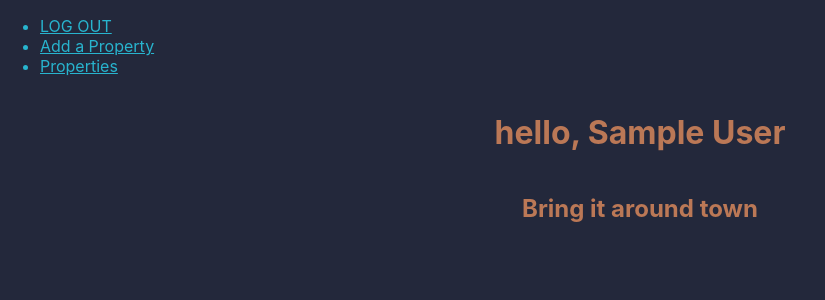
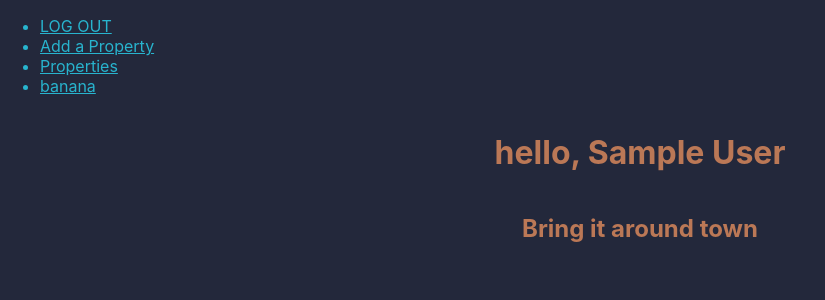
Before and after one commit to DevonJenkins/property-app-frontend, a React (Create React App) app: page / in a window 1280 px wide. Shown: the top 300 px of the page, without its empty margins (0-825 px from the left). Built offline with nearby package versions, Linux system fonts and the light colour scheme; no server answers; sample sign-in values are in the browser's storage.

Commit message:
add items page to nav bar

```diff
--- a/src/App.jsx
+++ b/src/App.jsx
@@ -52,9 +52,6 @@ const App = () => {
     await propertyService.deleteOneProperty(id)
     setProperties(properties.filter(property => property.id !== parseInt(id)))
   }
-	//should I make an add item function to create item data even though item
-	//creation already works?
-	//
 	//edit item
 	//delete item
 
@@ -76,7 +73,7 @@ const App = () => {
 
   return (
     <>
-      <NavBar user={user} handleLogout={handleLogout} />
+      <NavBar user={user} setProperty={setProperty} handleLogout={handleLogout} />
       <Routes>
         <Route path="/" element={<Landing user={user} />} />
         <Route
@@ -124,10 +121,10 @@ const App = () => {
             }
           />
 					<Route
-						path="/properties/:id/items"
+						path="/properties/items"
 						element={
 							<ProtectedRoute user={user}>
-								<ItemsList property={property} user={user} items={items}/>
+								<ItemsList  user={user} items={items}/>
 							</ProtectedRoute>
 						}
 					/>
--- a/src/components/Items/Items.jsx
+++ b/src/components/Items/Items.jsx
@@ -8,7 +8,7 @@ return (
 				<h1>Items</h1>
 				< ItemForm property={property} setProperty={setProperty}/>
 				{console.log(property.items)}
-					<Link to= {`/properties/${property.id}/items`} >
+					<Link to= {`/properties/items`} >
 						Items
 					</Link>
 				{property.items.map((item) => (
--- a/src/components/NavBar/NavBar.jsx
+++ b/src/components/NavBar/NavBar.jsx
@@ -1,6 +1,8 @@
 import { Link } from 'react-router-dom'
+import { useParams } from 'react-router-dom'
 
-const NavBar = ({ user, handleLogout }) => {
+const NavBar = ({ user,  handleLogout, property }) => {
+	console.log("nav bar id:", useParams())
   return (
     <>
       {user ?
@@ -9,6 +11,7 @@ const NavBar = ({ user, handleLogout }) => {
               <li className='Link'><Link className='Link' to="" onClick={handleLogout}>LOG OUT</Link></li>
               <li className='Link'><Link className='Link' to="/properties/new">Add a Property</Link></li>
               <li className='Link'><Link className='Link'to="/properties">Properties</Link></li>
+							<li className='Link'> <Link className='Link' to="/properties/items">banana</Link></li>
           </ul>
         </nav>
       :
```
